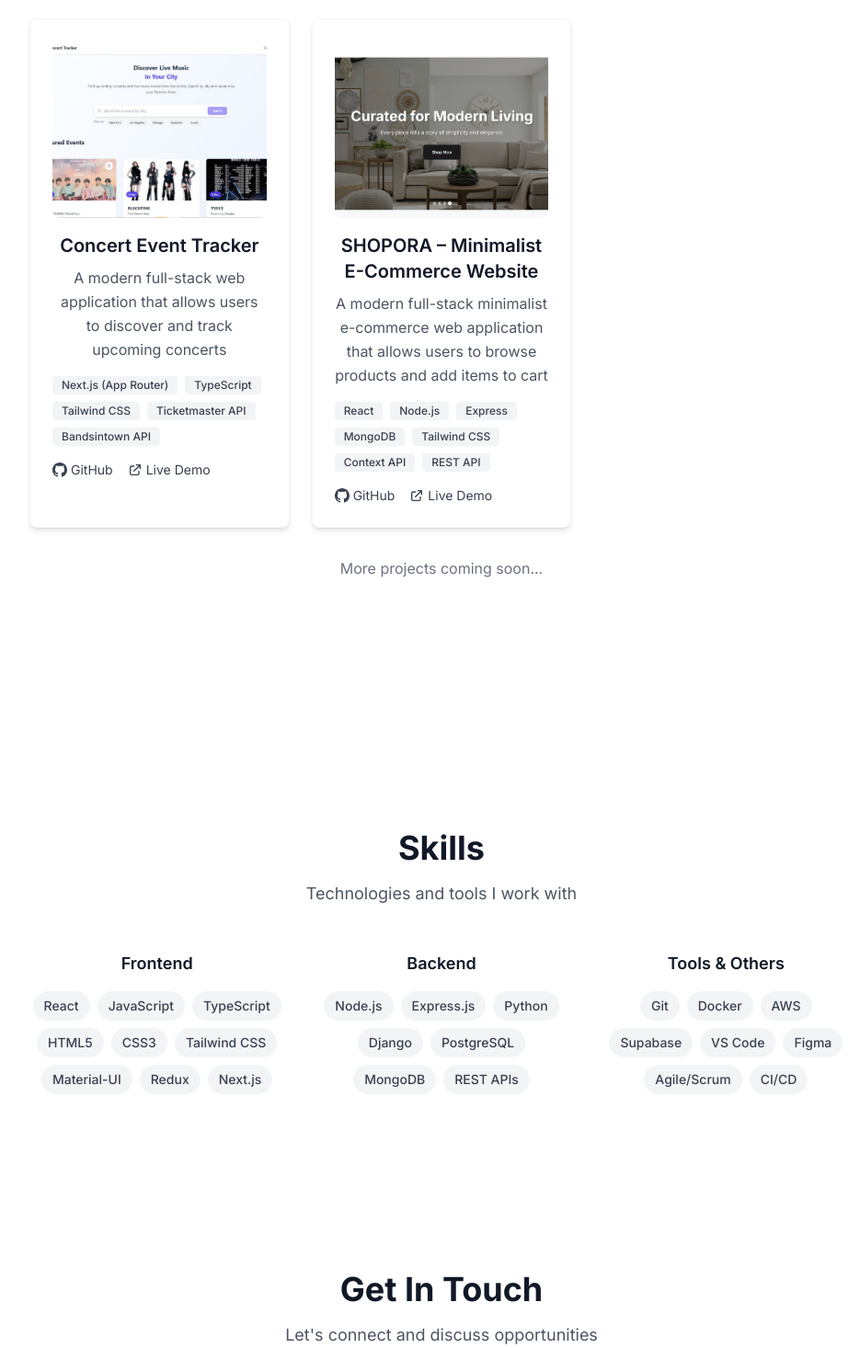
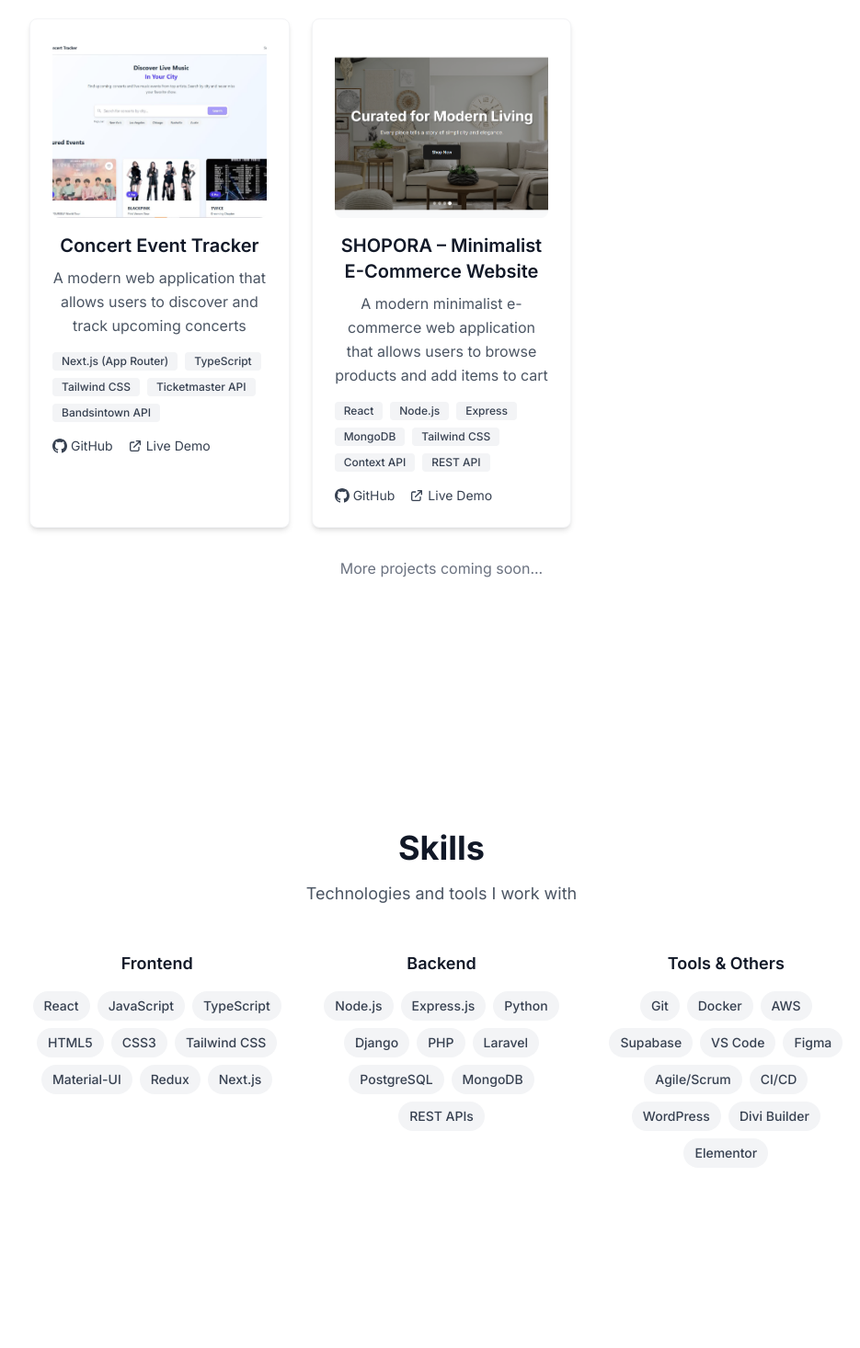
Before and after one commit to cheetoezzz/portfolio-website, a React (Vite) app in the folder portfolio-website/: page / in a window 1280 px wide. Shown: the part 1600-3066 px from the top of the page at 92% size, without its empty margins (160-1095 px from the left). Built offline with nearby package versions, Linux system fonts and the light colour scheme.

Commit message:
edited skills and project

```diff
--- a/portfolio-website/src/components/Projects.jsx
+++ b/portfolio-website/src/components/Projects.jsx
@@ -7,7 +7,7 @@
     const projects = [
         {
             title: "Concert Event Tracker",
-            description: "A modern full-stack web application that allows users to discover and track upcoming concerts",
+            description: "A modern web application that allows users to discover and track upcoming concerts",
             techStack: ["Next.js (App Router)", "TypeScript", "Tailwind CSS", "Ticketmaster API", "Bandsintown API"],
             githubUrl: "https://github.com/cheetoezzz/concert-event-tracker",
             liveUrl: "https://event-tracker-lilac-tau.vercel.app/",
@@ -15,7 +15,7 @@
         },
         {
             title: "SHOPORA – Minimalist E-Commerce Website",
-            description: "A modern full-stack minimalist e-commerce web application that allows users to browse products and add items to cart",
+            description: "A modern minimalist e-commerce web application that allows users to browse products and add items to cart",
             techStack: ["React", "Node.js", "Express", "MongoDB", "Tailwind CSS", "Context API", "REST API"],
             githubUrl: "https://github.com/cheetoezzz/ecom",
             liveUrl: "https://e-commerce-seven-mu-53.vercel.app/",
--- a/portfolio-website/src/components/Skills.jsx
+++ b/portfolio-website/src/components/Skills.jsx
@@ -7,12 +7,12 @@
             "Tailwind CSS", "Material-UI", "Redux", "Next.js"
         ],
         "Backend": [
-            "Node.js", "Express.js", "Python", "Django", "PostgreSQL",
+            "Node.js", "Express.js", "Python", "Django", "PHP", "Laravel", "PostgreSQL",
             "MongoDB", "REST APIs"
         ],
         "Tools & Others": [
             "Git", "Docker", "AWS", "Supabase", "VS Code",
-            "Figma", "Agile/Scrum", "CI/CD"
+            "Figma", "Agile/Scrum", "CI/CD", "WordPress", "Divi Builder", "Elementor"
         ]
     };
 
```
